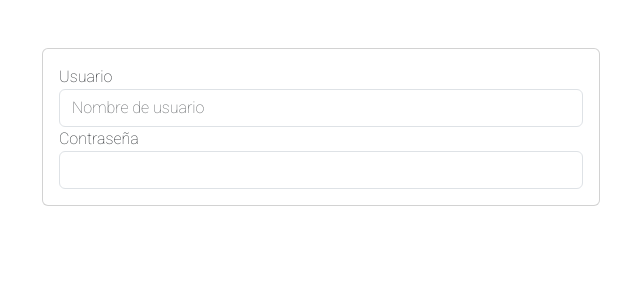
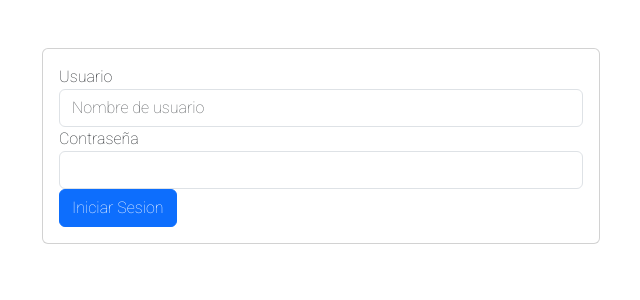
Before and after one commit to Jamiro-MR/EjerciciosHTML, a PHP site: page /views/auth/login.php in a window 1280 px wide. Shown: the part 120-420 px from the top of the page, without its empty margins (319-959 px from the left). Run offline with PHP 8.4, Linux system fonts and the light colour scheme.

Commit message:
update chiquita

```diff
--- a/Ejercicio3/resources/views/auth/login.php
+++ b/Ejercicio3/resources/views/auth/login.php
@@ -31,6 +31,9 @@
 				<small class="form-text text-danger d-none mb-2">
 					Los datos ingresados en el inicio de sesión son incorrectos.
 				</small>
+				<button class="btn btn-primary" type="submit">
+					Iniciar Sesion
+				</button>
 			</form>
 		</div>
 	</div>
```
